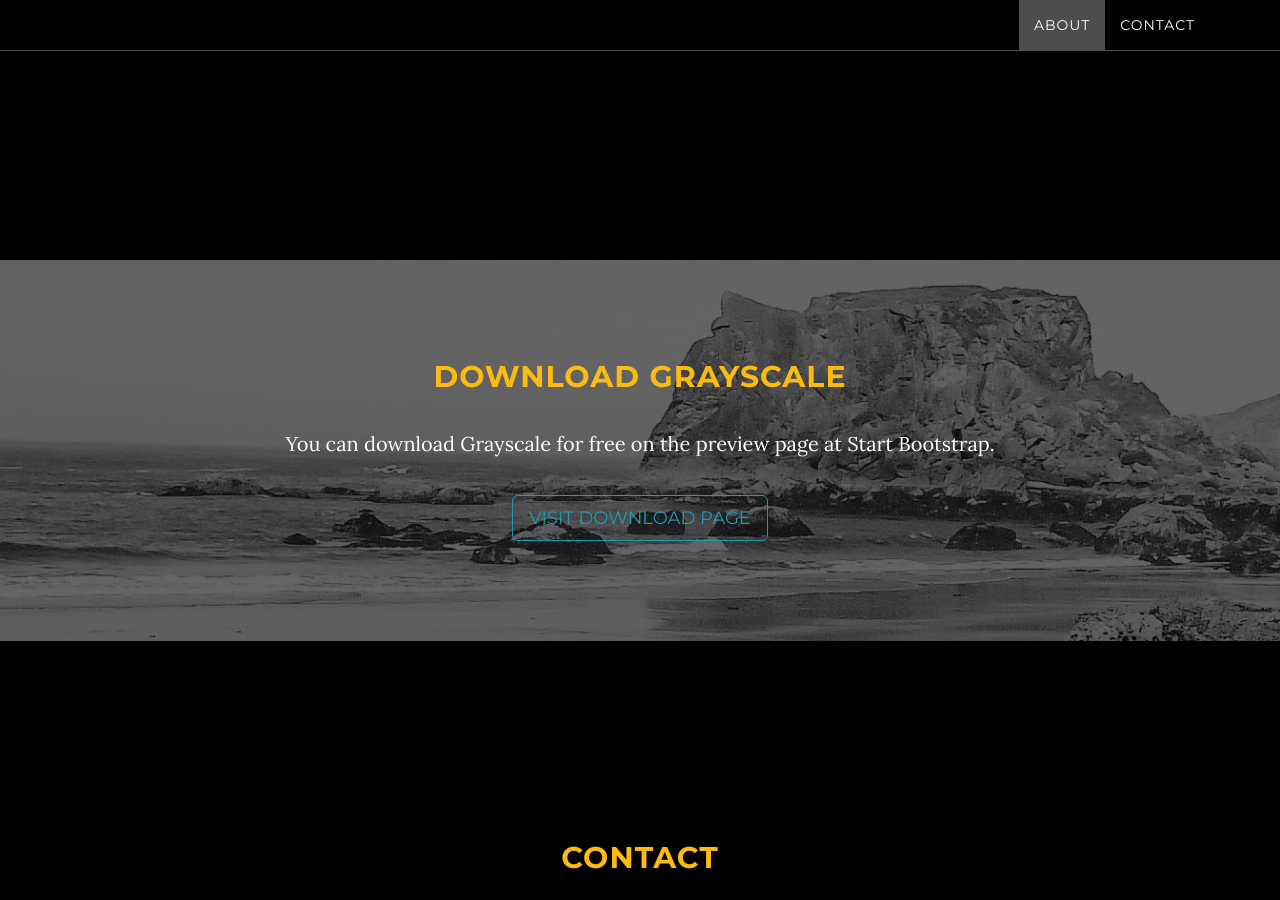
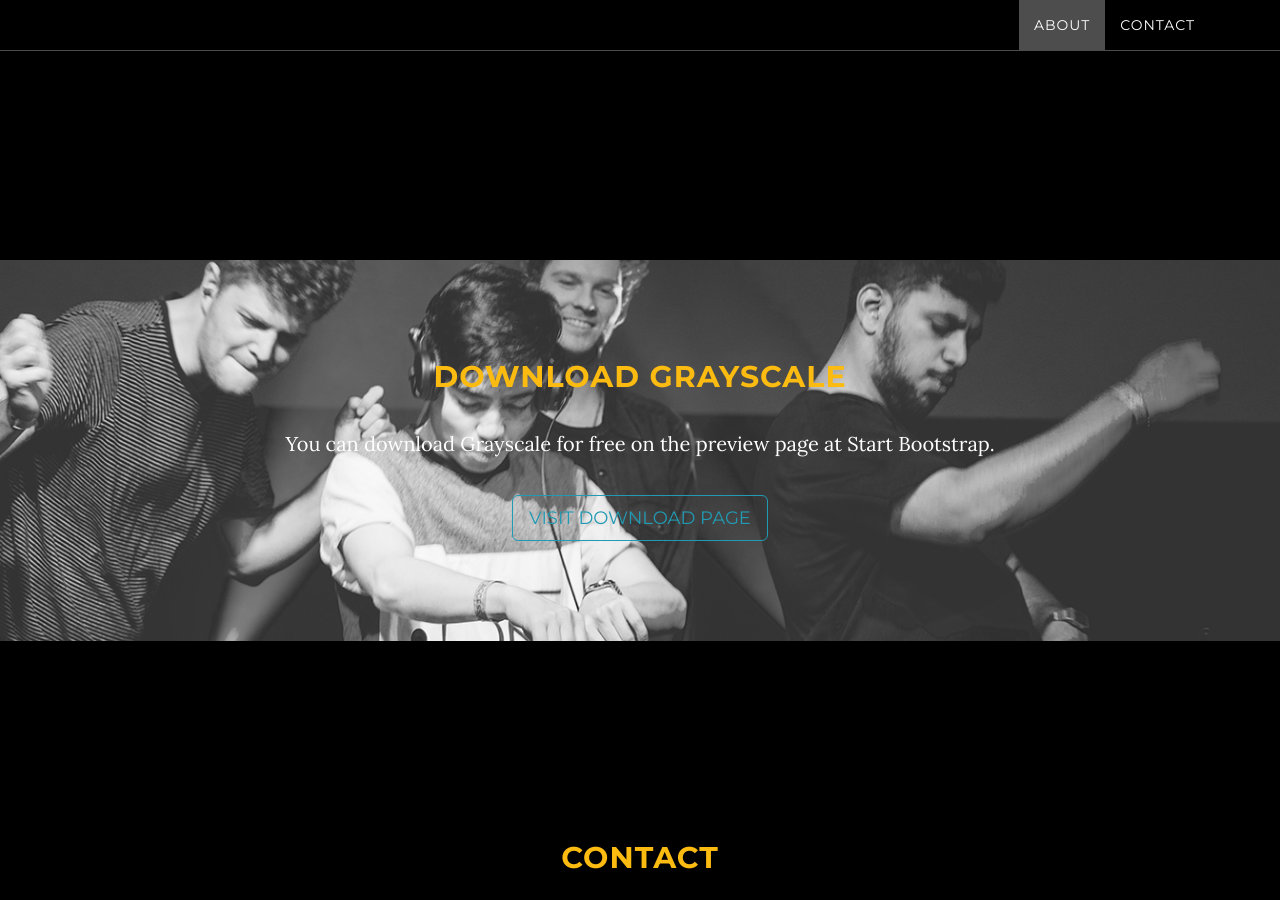
Before and after one commit to leehuffman/milkandhoneycrew, a Jekyll site: the page built from index.html, in a window 1280 px wide and 900 px high, scrolled down 1402 px. Built offline with Jekyll 4.4.1, drawn with Linux system fonts in a browser that asks for light colours.

Commit message:
Add Hotel Garuda background image

```diff
--- a/_includes/css/grayscale.css
+++ b/_includes/css/grayscale.css
@@ -258,7 +258,7 @@ a:focus {
     width: 100%;
     padding: 50px 0;
     color: #fff;
-    background: url(img/downloads-bg.jpg) no-repeat center center scroll;
+    background: url(img/hotel-garuda-bg.jpg) no-repeat center center scroll;
     background-color: {{ site.color.primary-dark }};
     -webkit-background-size: cover;
     -moz-background-size: cover;
```
Also changed, not shown: img/hotel-garuda-bg.jpg (added).
